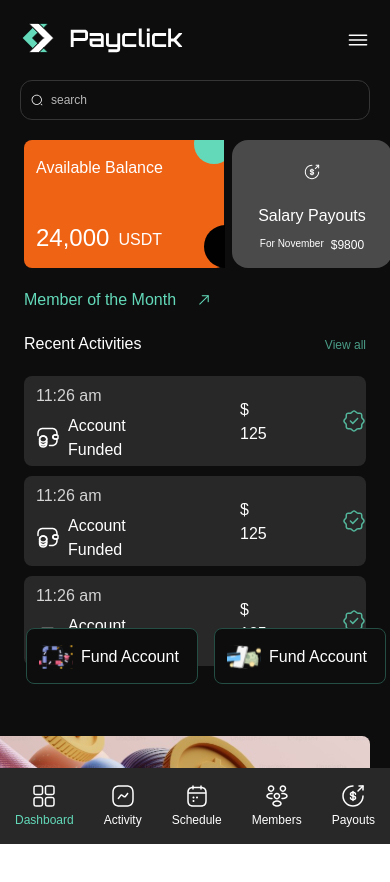
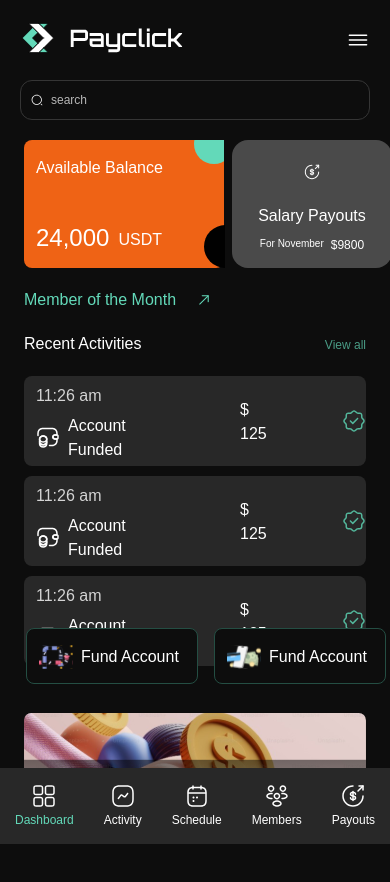
Before and after one commit to Omoboi-coder/my-coffer-app, a Next.js app: page /dashboard in a window 390 px wide. Shown: the top 882 px of the page. Before the commit the page ends 844 px from the top, so only its background shows below. Built offline with nearby package versions, Linux system fonts and the light colour scheme.

Commit message:
fourth commit (mobile responsiveness)

```diff
--- a/src/app/Components/DashboardLayout.js
+++ b/src/app/Components/DashboardLayout.js
@@ -39,7 +39,7 @@ const DashboardLayout = ({ children }) => {
         </div>
 
         {/* Right side content - with bottom padding on mobile for nav */}
-        <div className='flex-1 md:flex-1 w-full h-full pb-20 md:pb-0'>
+        <div className='flex-1 md:flex-1 w-full h-full overflow-y-auto overflow-x-hidden'>
           {children}
         </div>
       </div>
--- a/src/app/dashboard/mobile.js
+++ b/src/app/dashboard/mobile.js
@@ -3,7 +3,7 @@ import Image from 'next/image'
 
 const Mobile = () => {
   return (
-    <div className='flex flex-col md:hidden'>
+    <div className='flex flex-col md:hidden relative pb-20'>
               {/* div 1 */}
               <div className='flex flex-row w-[536px] h-[128px] gap-[8px]
               mt-5 mx-6'>
@@ -200,13 +200,13 @@ const Mobile = () => {
                           </div>
                         </div>
                     </div>
-                    <div className='absolute top-[41rem] right-5 w-[382px] h-[100px] rounded-[8px]'>
+                    <div className='max-w-[382px] h-[100px] rounded-[8px] mt-6 mx-6 mb-10'>
                       <Image
                         src="/Images/Withdraw Fund (1).svg"
                         alt=''
                         width={382}
                         height={100}
-                        className=''
+                        className='w-full h-full object-contain'
                         />
                     </div>
     </div>
--- a/src/app/dashboard/page.js
+++ b/src/app/dashboard/page.js
@@ -19,7 +19,7 @@ const dashboard = () => {
           <h1>Dashboard</h1>
         </div>
         {/* search div */}
-        <div className='flex flex-row md:absolute md:right-5 md:top-20 max-w-[386px] md:w-[285px] h-[40px]
+        <div className='flex flex-row md:absolute md:right-5 md:top-20 max-w-[382px] md:w-[285px] h-[40px]
           md:h-[50px] rounded-[12px] text-[12px] text-[#B6B6B6] md:p-4 p-2.5 mx-5 md:mx-0 gap-2
           border border-[#353535]'>
        <div className='flex flex-row w-[63px] h-[18px] gap-2 mb-1 md:mb-0'>
```
